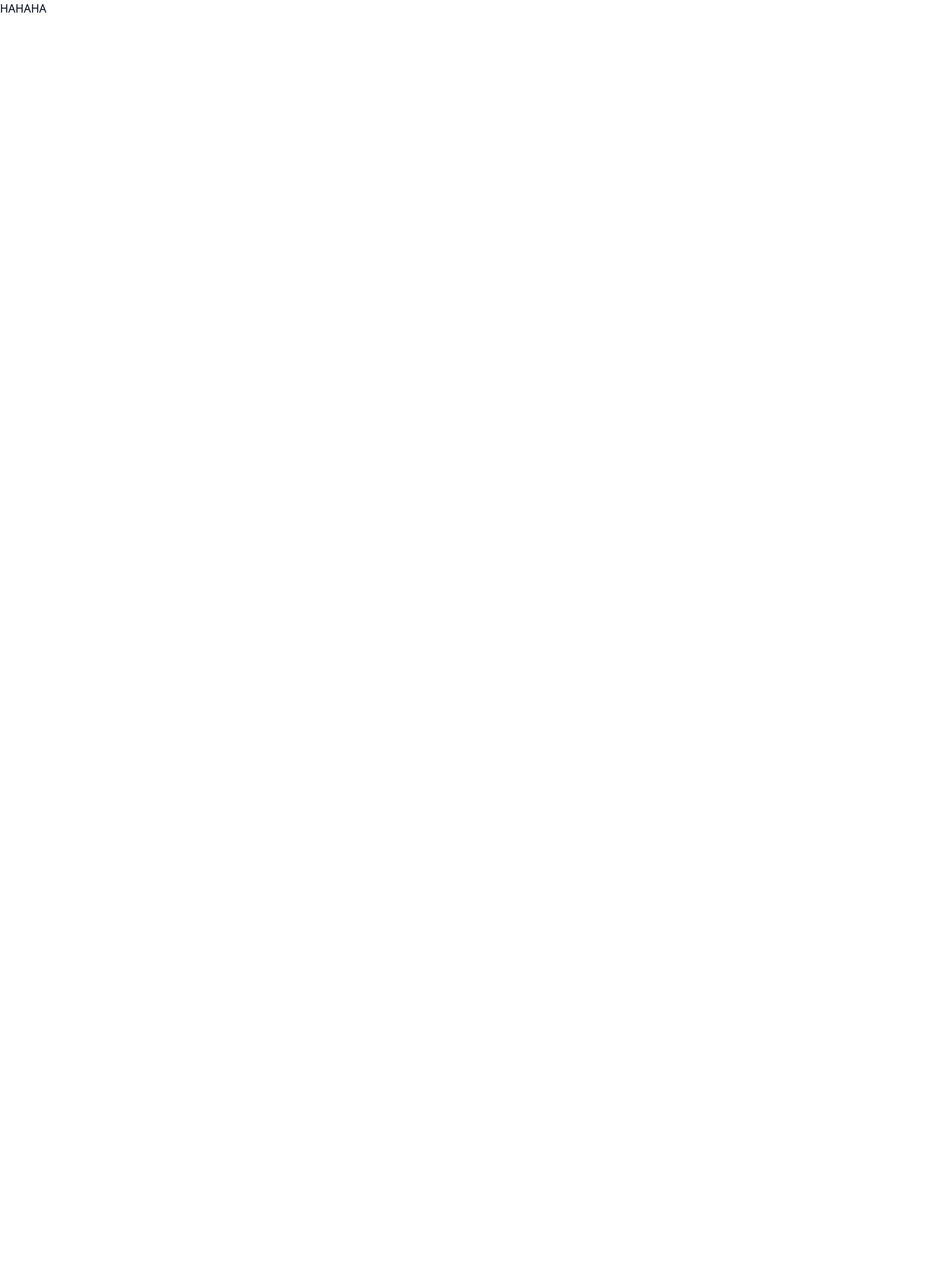
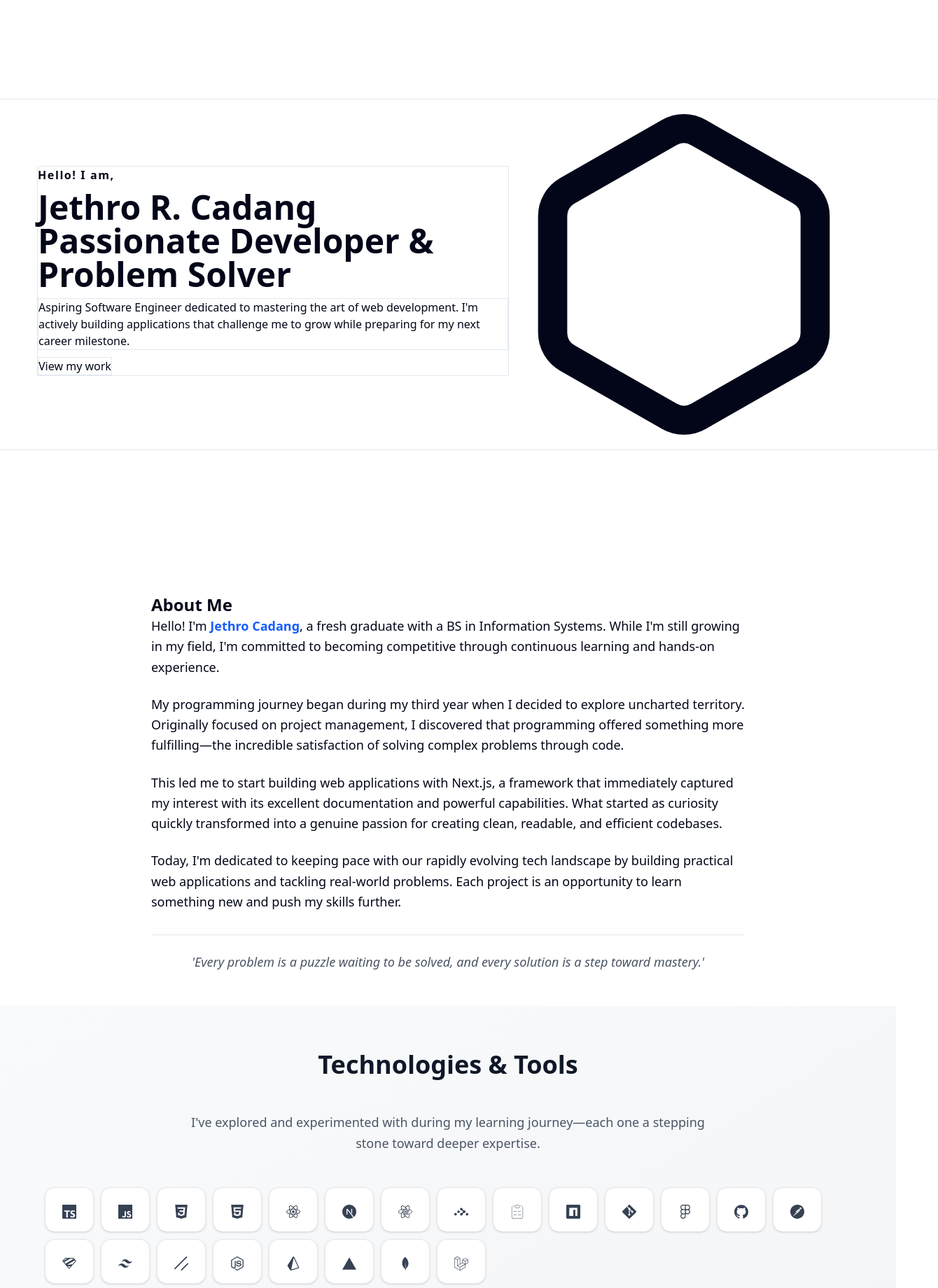
Before and after one commit to jethrocadang/portfolio, a Next.js app: page / in a window 1280 px wide. Shown: the top 1840 px of the page at 70% size, 1340 px wide, since content can reach past the window. Before the commit the page ends 800 px from the top, so only its background shows below. Built offline with nearby package versions, Linux system fonts and the light colour scheme.

Commit message:
feat: added sections

```diff
--- a/src/app/page.tsx
+++ b/src/app/page.tsx
@@ -1,8 +1,17 @@
+import AboutMeSection from "@/components/sections/about-me-section";
+import { ContactInfoSection } from "@/components/sections/contact-info-section";
+import FeaturedProjectsSection from "@/components/sections/featured-projects";
+import HeroSection from "@/components/sections/hero-section";
+import TechnologiesSection from "@/components/sections/technologies-section";
 
 export default function Home() {
   return (
-    <div>
-      HAHAHA
+    <div className="h-full">
+      <HeroSection/>
+      <AboutMeSection/>
+      <TechnologiesSection/>
+      <FeaturedProjectsSection/>
+      <ContactInfoSection/>
     </div>
   );
 }
--- /dev/null
+++ b/src/components/constants/constants.tsx
@@ -0,0 +1,105 @@
+import {
+  SiShadcnui,
+  SiTypescript,
+  SiNodedotjs,
+  SiMongodb,
+  SiReact,
+  SiVercel,
+  SiPrisma,
+  SiHtml5,
+  SiTailwindcss,
+  SiJavascript,
+  SiNextdotjs,
+  SiCss3,
+  SiReactquery,
+  SiReacthookform,
+  SiZod,
+  SiNpm,
+  SiGit,
+  SiGithub,
+  SiPostman,
+  SiReactrouter,
+  SiFigma,
+  SiLaravel,
+} from "react-icons/si";
+
+export interface IContributor {
+  avatar: string;
+  name: string;
+  role: string;
+}
+
+export interface IProject {
+  title: string;
+  description: string;
+  technologies: string[];
+  contributors: IContributor[];
+  github: string;
+  link: string;
+  thumbnailUrl: string;
+}
+
+export const navItems = ["About", "Projects", "Contact"];
+
+export const technologies = [
+  { name: "TypeScript", icon: SiTypescript },
+  { name: "JavaScript", icon: SiJavascript },
+  { name: "CSS", icon: SiCss3 },
+  { name: "HTML", icon: SiHtml5 },
+  { name: "ReactJS", icon: SiReact },
+  { name: "NextJS", icon: SiNextdotjs },
+  { name: "ReactQuery", icon: SiReactquery },
+  { name: "ReactRouter", icon: SiReactrouter },
+  { name: "ReactHookForm", icon: SiReacthookform },
+  { name: "Npm", icon: SiNpm },
+  { name: "Git", icon: SiGit },
+  { name: "Figma", icon: SiFigma },
+  { name: "GitHub", icon: SiGithub },
+  { name: "Postman", icon: SiPostman },
+  { name: "Zod", icon: SiZod },
+  { name: "TailwindCSS", icon: SiTailwindcss },
+  { name: "Shadcnui", icon: SiShadcnui },
+  { name: "NodeJS", icon: SiNodedotjs },
+  { name: "Prisma", icon: SiPrisma },
+  { name: "Vercel", icon: SiVercel },
+  { name: "MongoDB", icon: SiMongodb },
+  { name: "Laravel", icon: SiLaravel },
+];
+
+export const projects: IProject[] = [
+  {
+    title: "Applicant Tracking and Employee Training System",
+    description: "text",
+    technologies: [" Vite", "React JS", "Laravel","Spatie", "MySQl"],
+    contributors: [
+      {
+        avatar: "link",
+        name: "Jossa Marie Advincula ",
+        role: "Project Manager & UI/UX",
+      },
+      {
+        avatar: "link",
+        name: "Jethro R Cadang",
+        role: "Full-stack Developer",
+      },
+      {
+        avatar: "link",
+        name: "John Erish Berboso",
+        role: "Back-end Developer",
+      },
+      {
+        avatar: "link",
+        name: "John Michael Umali",
+        role: "Front-end Developer",
+      },
+      {
+        avatar: "link",
+        name: "Jemyll Ramoya",
+        role: "UI Designer",
+      },
+    ],
+    github: "link",
+    thumbnailUrl: "link",
+    link: "link",
+  },
+];
--- /dev/null
+++ b/src/components/sections/about-me-section.tsx
@@ -0,0 +1,48 @@
+"use client";
+
+export default function AboutMeSection() {
+  return (
+    <div className="mx-auto max-w-4xl px-6 py-12">
+      <h1 className="font-bold text-2xl">About Me</h1>
+      <div className="space-y-6 text-lg leading-relaxed">
+        <p>
+          Hello! I&apos;m{" "}
+          <span className="font-semibold text-blue-600">Jethro Cadang</span>, a
+          fresh graduate with a BS in Information Systems. While I&apos;m still
+          growing in my field, I&apos;m committed to becoming competitive
+          through continuous learning and hands-on experience.
+        </p>
+
+        <p>
+          My programming journey began during my third year when I decided to
+          explore uncharted territory. Originally focused on project management,
+          I discovered that programming offered something more fulfilling—the
+          incredible satisfaction of solving complex problems through code.
+        </p>
+
+        <p>
+          This led me to start building web applications with{" "}
+          <span className="font-medium">Next.js</span>, a framework that
+          immediately captured my interest with its excellent documentation and
+          powerful capabilities. What started as curiosity quickly transformed
+          into a genuine passion for creating clean, readable, and efficient
+          codebases.
+        </p>
+
+        <p>
+          Today, I&apos;m dedicated to keeping pace with our rapidly evolving
+          tech landscape by building practical web applications and tackling
+          real-world problems. Each project is an opportunity to learn something
+          new and push my skills further.
+        </p>
+
+        <div className="mt-8 border-t border-gray-200 pt-6">
+          <p className="text-center text-gray-600 italic">
+            &apos;Every problem is a puzzle waiting to be solved, and every
+            solution is a step toward mastery.&apos;
+          </p>
+        </div>
+      </div>
+    </div>
+  );
+}
--- /dev/null
+++ b/src/components/sections/contact-info-section.tsx
@@ -0,0 +1,9 @@
+
+
+export function ContactInfoSection () {
+    return (
+        <section>
+            Get in touch
+        </section>
+    )
+}
--- /dev/null
+++ b/src/components/sections/featured-projects.tsx
@@ -0,0 +1,12 @@
+
+
+export default function FeaturedProjectsSection () {
+    return (
+        <section>
+            <h1>Featured Projects</h1>
+            <div>
+
+            </div>
+        </section>
+    )
+}
--- /dev/null
+++ b/src/components/sections/hero-section.tsx
@@ -0,0 +1,30 @@
+import { Hexagon } from "lucide-react";
+
+export default function HeroSection() {
+  return (
+    <section className="flex min-h-screen items-center justify-center px-6 pt-20">
+      <div className="mx-auto mb-24 flex items-center space-y-2.5 border px-28 text-start">
+        <div className="w-full space-y-2.5 border">
+          <p className="text-md font-semibold tracking-widest">Hello! I am,</p>
+          <div>
+            <h1 className="text-5xl font-bold"> Jethro R. Cadang</h1>
+            <h1 className="text-5xl font-bold">
+              Passionate Developer & Problem Solver
+            </h1>
+          </div>
+          <p className="border w-2xl">
+            Aspiring Software Engineer dedicated to mastering the art of web
+            development. I&apos;m actively building applications that challenge
+            me to grow while preparing for my next career milestone.
+          </p>
+          <button className="border">
+            View my work
+          </button>
+        </div>
+        <div>
+          <Hexagon className="" size={500} />
+        </div>
+      </div>
+    </section>
+  );
+}
--- /dev/null
+++ b/src/components/sections/technologies-section.tsx
@@ -0,0 +1,73 @@
+"use client";
+
+import { useState } from "react";
+import { IconType } from "react-icons";
+import { technologies } from "../constants/constants";
+
+export default function TechnologiesSection() {
+  const [isContainerHovered, setIsContainerHovered] = useState(false);
+  const [currentTech, setCurrentTech] = useState<{
+    name: string;
+    icon: IconType;
+  } | null>(null);
+
+  return (
+    <section className="h-full bg-gradient-to-br from-gray-50 to-gray-100 px-6 py-16">
+      <div className="mx-auto max-w-6xl">
+        {/* Header */}
+        <div className="mb-12 text-center">
+          <h2 className="mb-4 text-4xl font-bold text-gray-900">
+            Technologies & Tools
+          </h2>
+          <div className="mt-12 text-center">
+            <p className="mx-auto max-w-3xl text-lg leading-relaxed text-gray-600">
+              I&apos;ve explored and experimented with during my learning
+              journey—each one a stepping stone toward deeper expertise.
+            </p>
+          </div>
+        </div>
+
+        {/* Technologies Grid */}
+        <div className="flex flex-wrap gap-2.5">
+          {technologies?.map((tech, index) => {
+            const IconComponent = tech.icon;
+            return (
+              <div
+                key={index}
+                className="group h-16 min-w-16 cursor-pointer rounded-xl border border-gray-200 bg-white p-6 shadow-sm transition-all duration-300 hover:border-blue-300 hover:shadow-lg"
+                onMouseEnter={() => {
+                  setCurrentTech(tech);
+                  setIsContainerHovered(true);
+                }}
+                onMouseLeave={() => {
+                  setCurrentTech(null);
+                  setIsContainerHovered(false);
+                }}
+              >
+                <div className="flex flex-col items-center text-center">
+                  <div className="mb-3 text-xl text-gray-700 transition-colors duration-300 group-hover:text-blue-600">
+                    <IconComponent />
+                  </div>
+                </div>
+              </div>
+            );
+          })}
+        </div>
+
+        {/* Current Tech Display */}
+        {currentTech && (
+          <div className="mt-12 text-center">
+            <div className="inline-flex items-center rounded-lg border border-blue-200 bg-blue-50 px-6 py-3">
+              <div className="mr-3 text-2xl text-blue-600">
+                <currentTech.icon />
+              </div>
+              <span className="text-lg font-medium text-blue-900">
+                {currentTech.name}
+              </span>
+            </div>
+          </div>
+        )}
+      </div>
+    </section>
+  );
+}
```
